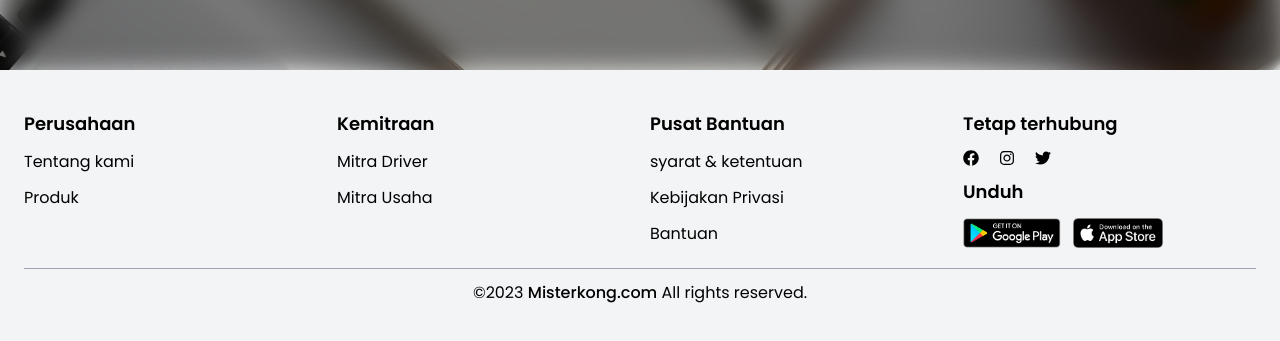
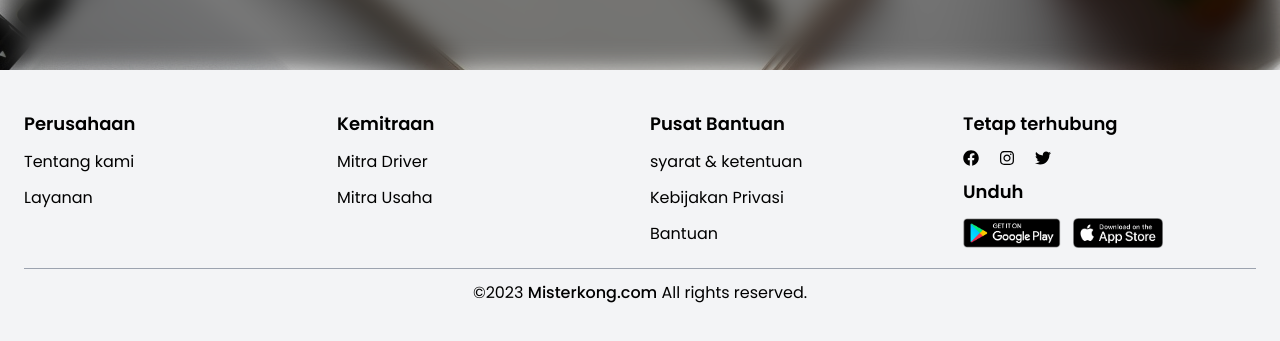
Before and after one commit to syhbandi/misterkong-front-end, a React (Vite) app: page / in a window 1280 px wide. Shown: the part 5024-5365 px from the top of the page. Built offline with nearby package versions, Linux system fonts and the light colour scheme.

Commit message:
fix rute layanan

```diff
--- a/src/components/Footer/index.tsx
+++ b/src/components/Footer/index.tsx
@@ -20,7 +20,7 @@ const socialLink = [
 
 const Footer = () => {
   return (
-    <footer className="py-10 bg-gray-100 font-poppins ">
+    <footer className="py-10 bg-gray-100 font-poppins relative">
       <div className="container mx-auto max-w-7xl px-6">
         <div className="grid grid-cols-1 md:grid-cols-4 gap-5 pb-5 border-b border-gray-400">
           <div className="flex flex-col gap-3">
@@ -28,8 +28,8 @@ const Footer = () => {
             <Link to={"tentang-kami"}>
               <span className="">Tentang kami</span>
             </Link>
-            <Link to={"produk"}>
-              <span className="">Produk</span>
+            <Link to={"layanan"}>
+              <span className="">Layanan</span>
             </Link>
           </div>
           <div className="flex flex-col gap-3">
@@ -89,7 +89,7 @@ const Footer = () => {
             </div>
           </div>
         </div>
-        <div className="text-center mt-3">
+        <div className="text-center pt-3">
           &copy;{new Date().getFullYear()}{" "}
           <Link to={"/"} className="font-medium">
             Misterkong.com
--- a/src/components/Navbar/index.tsx
+++ b/src/components/Navbar/index.tsx
@@ -2,6 +2,8 @@ import { Link } from "react-router-dom";
 import { useEffect, useState } from "react";
 import LgNav from "./LgNav";
 import MobileNav from "./MobileNav";
+import AnchorLink from "react-anchor-link-smooth-scroll";
+import { FaArrowUp } from "react-icons/fa";
 
 const Navbar = () => {
   const [isScroll, setIsScroll] = useState(false);
@@ -37,6 +39,15 @@ const Navbar = () => {
 
         <MobileNav />
       </div>
+
+      <AnchorLink
+        href="#head"
+        className={`fixed right-0 bottom-0 rounded-md bg-kong shadow-lg p-3 mr-6 mb-6 ${
+          !isScroll ? "hidden" : ""
+        }`}
+      >
+        <FaArrowUp />
+      </AnchorLink>
     </nav>
   );
 };
```
